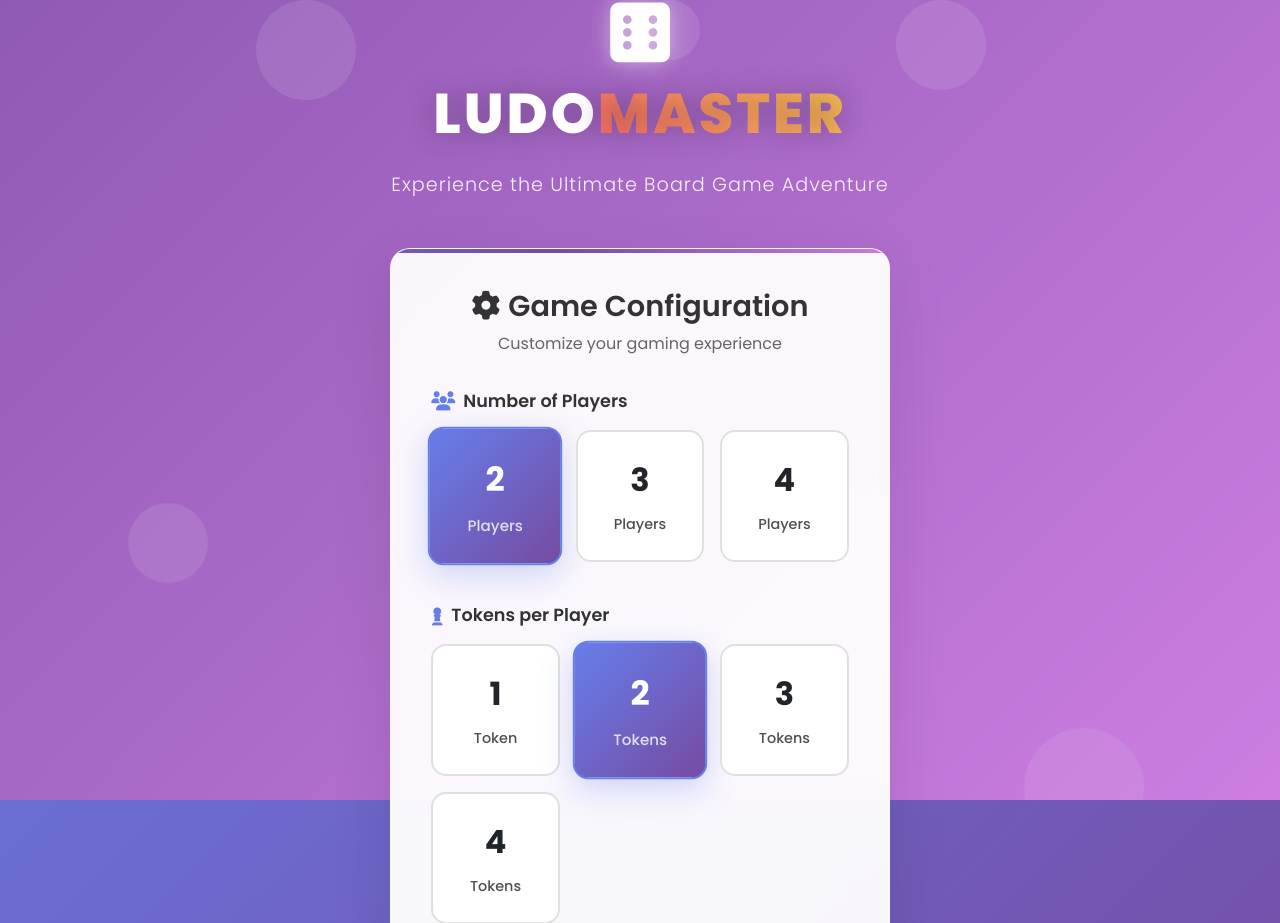
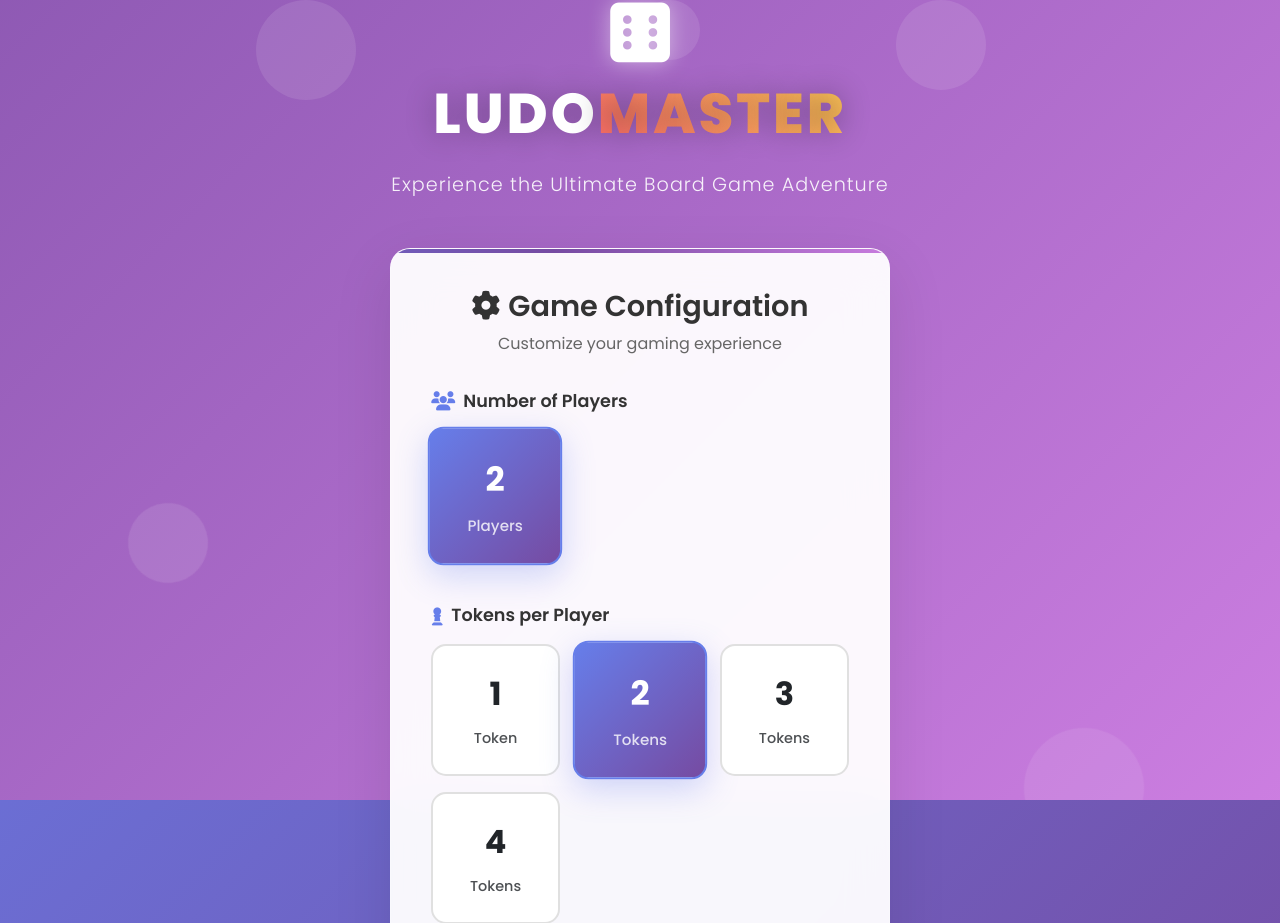
Before and after one commit to AdroitPhilocalist/Ludo-UI, a Flask app: page / in a window 1280 px wide. Shown: the top 923 px of the page. Run offline with Flask 2, Linux system fonts and the light colour scheme.

Commit message:
Comment out player selection radio buttons in game configuration

```diff
--- a/templates/home.html
+++ b/templates/home.html
@@ -64,7 +64,7 @@
                                     <span class="selection-text">Players</span>
                                 </label>
 
-                                <input type="radio" id="players-3" name="num-players" value="3">
+                                <!-- <input type="radio" id="players-3" name="num-players" value="3">
                                 <label for="players-3" class="selection-card">
                                     <span class="selection-number">3</span>
                                     <span class="selection-text">Players</span>
@@ -74,7 +74,7 @@
                                 <label for="players-4" class="selection-card">
                                     <span class="selection-number">4</span>
                                     <span class="selection-text">Players</span>
-                                </label>
+                                </label> -->
                             </div>
                         </div>
 
```
